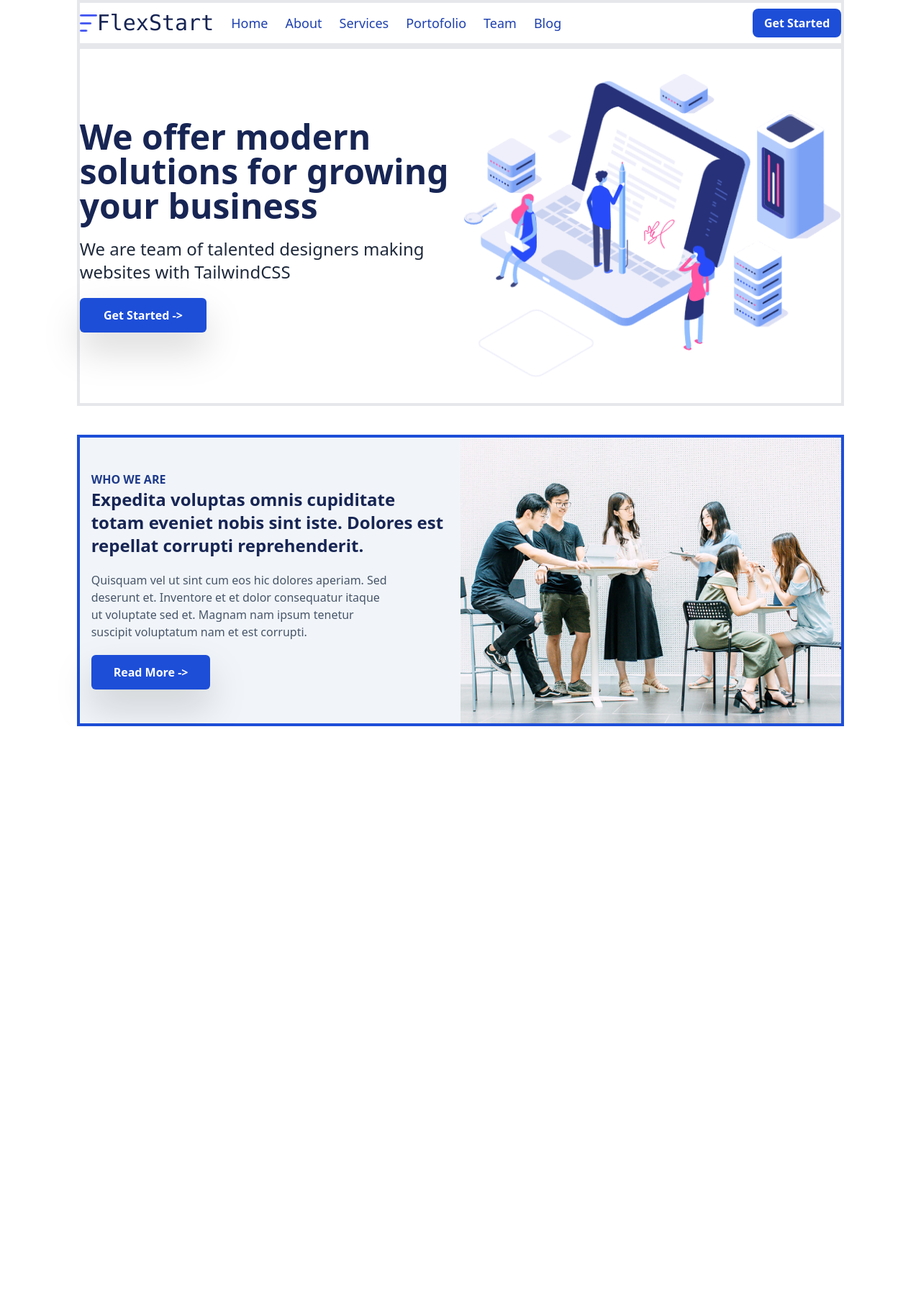
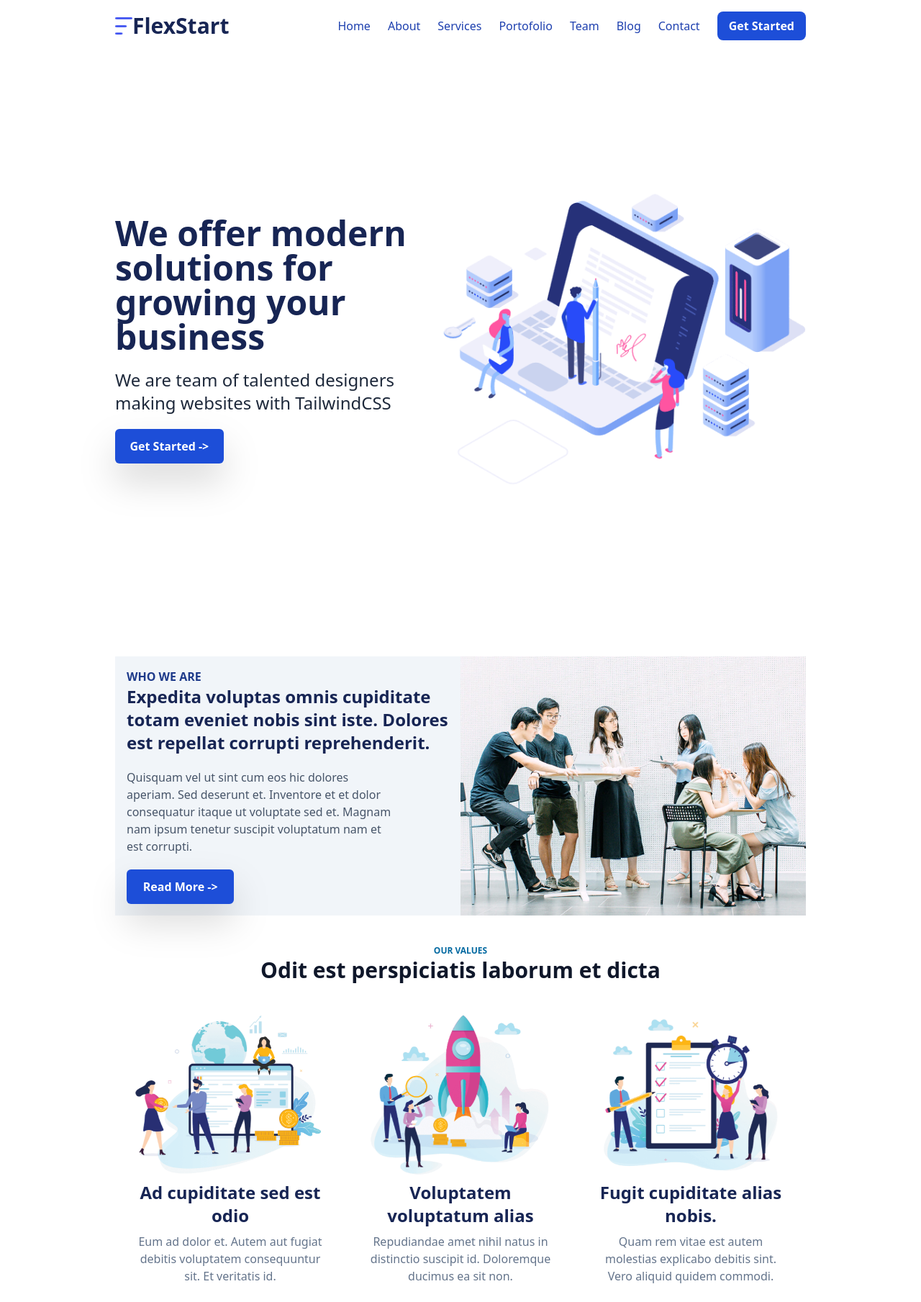
Before and after one commit to Gamalielaradeya/FlexStart, a website: page src/index.html in a window 1280 px wide. Shown: the whole page at 72% size. Before the commit the page ends 1009 px from the top, so only its background shows below. Drawn offline with Linux system fonts and the light colour scheme.

Commit message:
update html

```diff
--- a/src/index.html
+++ b/src/index.html
@@ -1,5 +1,6 @@
 <!doctype html>
 <html>
+
 <head>
     <meta charset="UTF-8">
     <meta name="viewport" content="width=device-width, initial-scale=1.0">
@@ -9,60 +10,111 @@
     <link rel="preconnect" href="https://fonts.gstatic.com" crossorigin>
     <link href="https://fonts.googleapis.com/css2?family=Nunito+Sans:wght@300&display=swap" rel="stylesheet">
 </head>
+
 <body class="bg-white">
 
-<div class="w-10/12  mx-auto">
-    <nav class="flex flex-row items-center bg-white justify-between py-2 border-4">
-        <div class="flex items-center space-x-6">
+    <div class="w-9/12  mx-auto">
+        <nav class="flex flex-row items-center bg-white justify-between py-4">
+            <div class="flex items-center ">
                 <div class="flex flex-row items-center">
                     <img class="w-6 h-6" src="../assets/img/logo.png" alt="">
-            <span class="text-3xl font-mono font-medium text-blue-950">FlexStart</span>
+                    <span class="text-3xl font-semibold text-blue-950">FlexStart</span>
                 </div>
+            </div>
+            <div class="flex items-center space-x-6">
                 <div class="flex flex-row  ">
-            <ul class="flex space-x-6 font-medium text-lg text-blue-800">
+                    <ul class="flex space-x-6 font-medium text-md text-blue-800 ">
                         <li>Home</li>
                         <li>About</li>
                         <li>Services</li>
                         <li>Portofolio</li>
                         <li>Team</li>
                         <li>Blog</li>
+                        <li>Contact</li>
                     </ul>
                 </div>
-    </div>
-    <div class="">
                 <button class="bg-blue-700 text-white rounded-lg px-4 py-2 font-semibold">
                     <span>Get Started</span>
                 </button>
             </div>
         </nav>
 
-    <section class="flex flex-row w-full h-[500px] border-4">
+        <section class="flex flex-row w-full h-auto ">
+            <div class="flex h-screen items-center justify-between w-full ">
                 <div class="w-6/12 justify-center flex flex-col space-y-5">
-            <span class="font-semibold text-blue-950 text-5xl">We offer modern solutions for growing your business</span>
-            <span class="font-mediumk text-slate-800 text-2xl">We are team of talented designers making websites with TailwindCSS</span>
-            <button class="w-2/6 bg-blue-700 text-white rounded-md px-5 py-3 font-semibold drop-shadow-2xl shadow-blue-900">Get Started -></button>
+                    <span class="font-semibold text-blue-950 text-5xl">We offer modern solutions for growing your
+                        business</span>
+                    <span class="font-mediumk text-slate-800 text-2xl">We are team of talented designers making websites
+                        with TailwindCSS</span>
+                    <button
+                        class="w-2/6 bg-blue-700 text-white rounded-md px-5 py-3 font-semibold drop-shadow-2xl shadow-blue-900">Get
+                        Started -></button>
                 </div>
-        <div class="w-6/12 flex items-center">
-            <img class="w-auto h-auto" src="../assets/img/hero-img.png" alt="">
+                <div class=" flex items-center">
+                    <img class="w-full h-auto   " src="../assets/img/hero-img.png" alt="">
+                </div>
             </div>
         </section>
 
-    <div class="flex flex-row w-full border-4 border-blue-700 mt-10">
+        <div class="flex flex-row w-full  mt-10 justify-between">
             <div class="w-6/12 justify-center flex flex-col p-4 bg-slate-100">
                 <span class="uppercase text-blue-900 font-semibold">Who We Are</span>
                 <div class="flex flex-col space-y-5">
-            <span class="text-blue-950 font-semibold text-2xl">Expedita voluptas omnis cupiditate totam eveniet nobis sint iste. Dolores est repellat corrupti reprehenderit.</span>
-            <span class="text-slate-600 w-5/6">Quisquam vel ut sint cum eos hic dolores aperiam. Sed deserunt et. Inventore et et dolor consequatur itaque ut voluptate sed et. Magnam nam ipsum tenetur suscipit voluptatum nam et est corrupti.</span>
-            <button class="w-2/6 bg-blue-700 text-white rounded-md px-5 py-3 font-semibold drop-shadow-2xl shadow-blue-900">Read More -></button>
+                    <span class="text-blue-950 font-semibold text-2xl">Expedita voluptas omnis cupiditate totam eveniet
+                        nobis sint iste. Dolores est repellat corrupti reprehenderit.</span>
+                    <span class="text-slate-600 w-5/6">Quisquam vel ut sint cum eos hic dolores aperiam. Sed deserunt
+                        et. Inventore et et dolor consequatur itaque ut voluptate sed et. Magnam nam ipsum tenetur
+                        suscipit voluptatum nam et est corrupti.</span>
+                    <button
+                        class="w-2/6 bg-blue-700 text-white rounded-md px-5 py-3 font-semibold drop-shadow-2xl shadow-blue-900">Read
+                        More -></button>
                 </div>
             </div>
             <div class="w-6/12 flex items-center">
                 <img class="w-auto h-auto" src="../assets/img/about.jpg" alt="">
             </div>
-    </div>
 
 
         </div>
 
+
+
+
+
+    </div>
+
+    <div class="flex flex-col w-9/12 mx-auto  mt-10 space-y-5">
+        <div class="flex flex-col items-center justify-center">
+            <span class="text-sky-700 font-semibold uppercase text-[12px]">our values</span>
+            <span class="text-slate-900 font-bold text-3xl">Odit est perspiciatis laborum et dicta</span>
+        </div>
+        <div class="flex flex-row justify-between">
+            <div class="flex w-4/12  hover:shadow-md shadow-black p-6 group">
+                <div class="flex flex-col items-center justify-center space-y-2">
+                    <img class="w-full h-auto object-contain transition-transform duration-300 group-hover:scale-90" src="../assets/img/values-1.png" alt="">
+                    <span class="text-center font-bold text-blue-950 text-2xl">Ad cupiditate sed est odio</span>
+                    <p class="text-center font-medium text-slate-500">Eum ad dolor et. Autem aut fugiat debitis voluptatem consequuntur sit. Et veritatis id.</p>
+                </div>
+            </div>
+            <div class="flex w-4/12  hover:shadow-md shadow-black p-6 group">
+                <div class="flex flex-col items-center justify-center space-y-2">
+                    <img class="w-full h-auto object-contain transition-transform duration-300 group-hover:scale-90" src="../assets/img/values-2.png" alt="">
+                    <span class="text-center font-bold text-blue-950 text-2xl">Voluptatem voluptatum alias</span>
+                    <p class="text-center font-medium text-slate-500">Repudiandae amet nihil natus in distinctio suscipit id. Doloremque ducimus ea sit non.</p>
+                </div>
+            </div>
+            <div class="flex w-4/12 hover:shadow-md shadow-black p-6 group">
+                <div class="flex flex-col items-center justify-center space-y-2">
+                    <img class="w-full h-auto object-contain transition-transform duration-300 group-hover:scale-90" src="../assets/img/values-3.png" alt="">
+                    <span class="text-center font-bold text-blue-950 text-2xl">Fugit cupiditate alias nobis.</span>
+                    <p class="text-center font-medium text-slate-500">Quam rem vitae est autem molestias explicabo debitis sint. Vero aliquid quidem commodi.</p>
+                </div>
+            </div>
+        </div>
+
+    </div>
+
+
 </body>
+
 </html>
```
Also changed, not shown: dist/output.css, 1 other file. Lines whose indentation alone changed are shown as unchanged.
